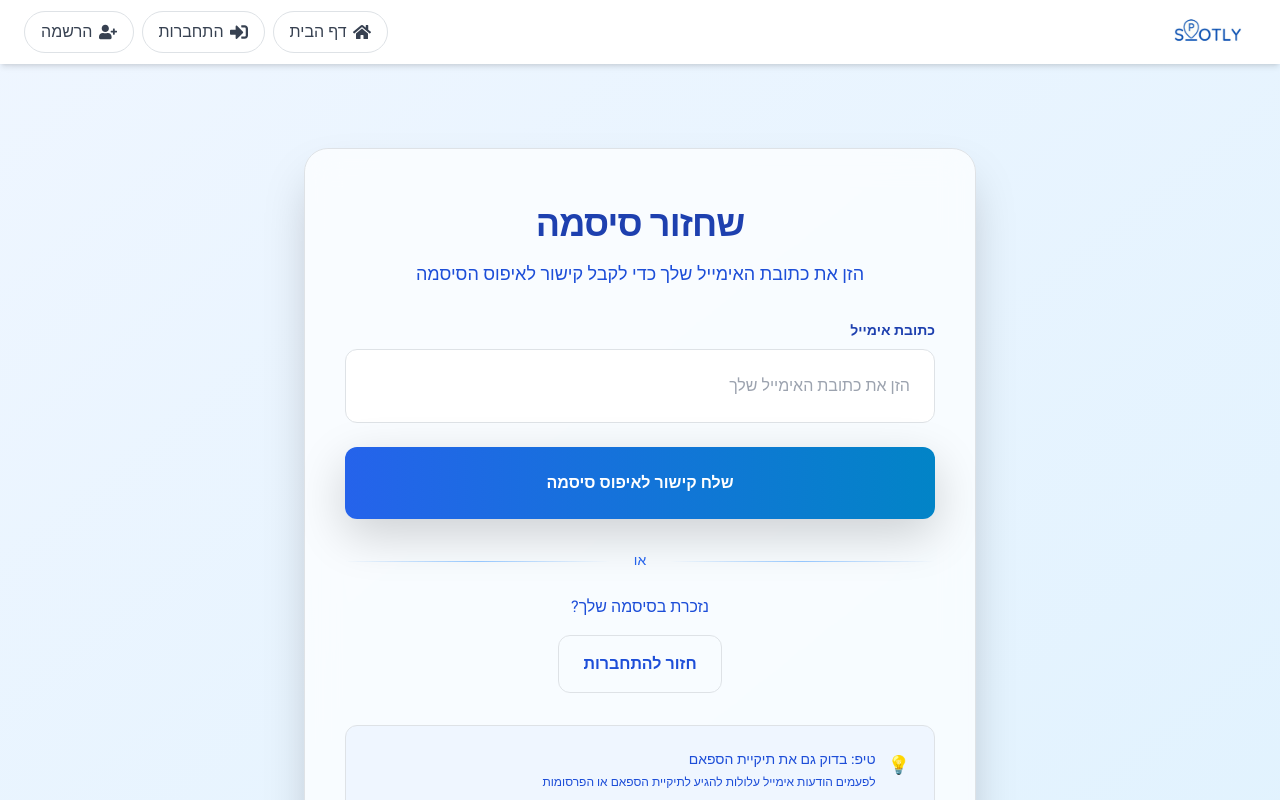
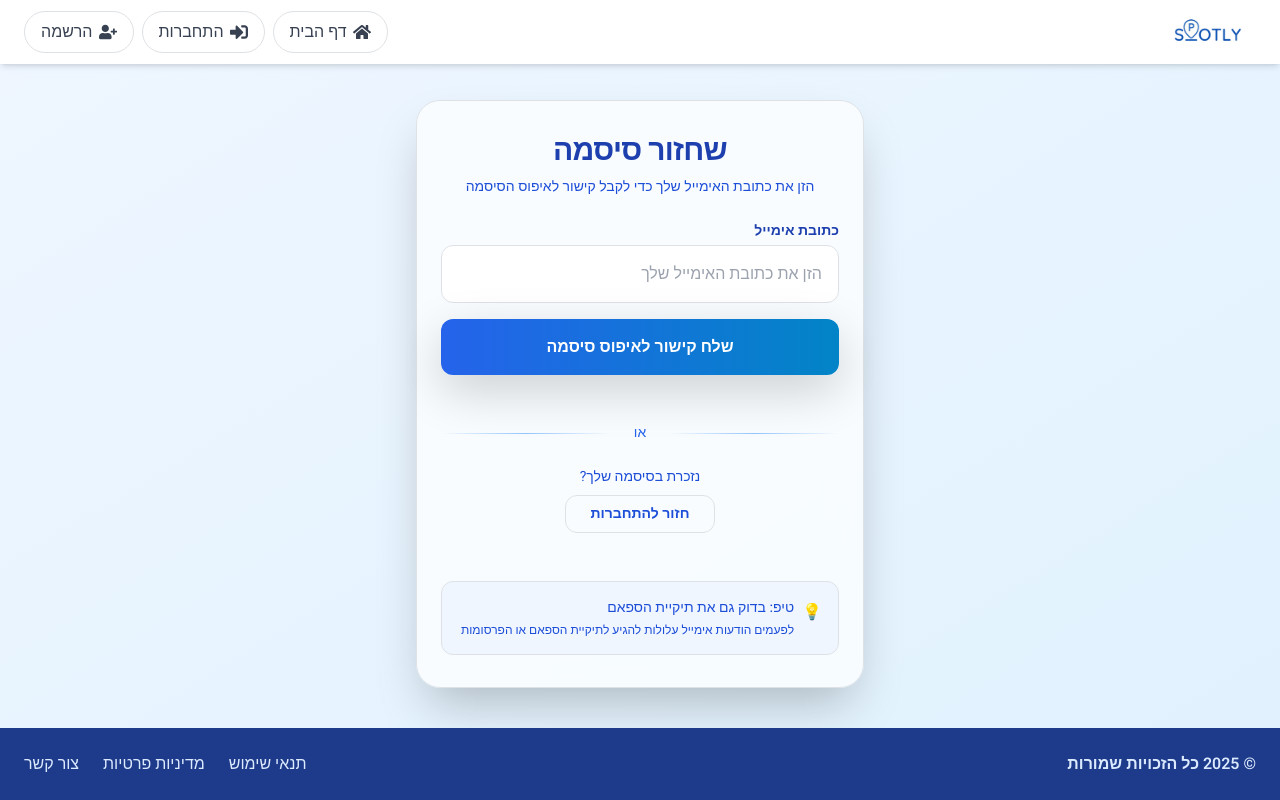
Before and after one commit to NirGeron98/Spotly, a React (Create React App) app in the folder client/: page /forgot-password in a window 1280 px wide. Shown: the top 800 px of the page. Built offline with nearby package versions, Linux system fonts and the light colour scheme; no server answers.

Commit message:
changed forgotPassword's style

```diff
--- a/client/src/pages/ForgotPassword.js
+++ b/client/src/pages/ForgotPassword.js
@@ -38,47 +38,47 @@ const ForgotPassword = ({ loggedIn, setLoggedIn, isRegistering }) => {
         setLoggedIn={setLoggedIn}
         isRegistering={isRegistering}
       />
-      <main className="flex-1 relative z-10 py-20">
+      <main className="flex-1 relative z-10 py-8">
         <div className="container mx-auto px-6">
-          <div className="max-w-2xl mx-auto w-full">
-            <div className="bg-white/70 backdrop-blur-lg border border-blue-100 rounded-3xl shadow-2xl px-10 py-14 transition-all duration-500">
-              <div className="text-center mb-8">
-                <h1 className="text-4xl font-extrabold text-blue-800 mb-3 tracking-tight">
+          <div className="max-w-md mx-auto w-full">
+            <div className="bg-white/70 backdrop-blur-lg border border-blue-100 rounded-3xl shadow-2xl px-6 py-8 transition-all duration-500">
+              <div className="text-center mb-6">
+                <h1 className="text-3xl font-extrabold text-blue-800 mb-2 tracking-tight">
                   שחזור סיסמה
                 </h1>
-                <p className="text-blue-700 font-medium text-base sm:text-lg">
+                <p className="text-blue-700 font-medium text-sm">
                   הזן את כתובת האימייל שלך כדי לקבל קישור לאיפוס הסיסמה
                 </p>
               </div>
 
               {message && (
-                <div className="mb-6 bg-green-100 border border-green-300 text-green-700 px-4 py-3 rounded-xl">
+                <div className="mb-4 bg-green-100 border border-green-300 text-green-700 px-3 py-2 rounded-xl">
                   <div className="flex items-center">
-                    <span className="text-lg ml-2">✅</span>
+                    <span className="text-base ml-2">✅</span>
                     <span className="text-sm font-medium">{message}</span>
                   </div>
                 </div>
               )}
 
               {error && (
-                <div className="mb-6 bg-red-100 border border-red-300 text-red-700 px-4 py-3 rounded-xl">
+                <div className="mb-4 bg-red-100 border border-red-300 text-red-700 px-3 py-2 rounded-xl">
                   <div className="flex items-center">
-                    <span className="text-lg ml-2">❌</span>
+                    <span className="text-base ml-2">❌</span>
                     <span className="text-sm font-medium">{error}</span>
                   </div>
                 </div>
               )}
 
-              <form onSubmit={handleSubmit} className="space-y-6">
+              <form onSubmit={handleSubmit} className="space-y-4">
                 <div>
-                  <label className="block text-sm font-semibold text-blue-800 mb-2">
+                  <label className="block text-sm font-semibold text-blue-800 mb-1">
                     כתובת אימייל
                   </label>
                   <input
                     type="email"
                     value={email}
                     onChange={(e) => setEmail(e.target.value)}
-                    className="w-full px-4 py-4 bg-white border border-blue-200 rounded-xl focus:outline-none focus:ring-2 focus:ring-blue-300 focus:border-blue-400 placeholder-gray-400 text-gray-800"
+                    className="w-full px-3 py-3 bg-white border border-blue-200 rounded-xl focus:outline-none focus:ring-2 focus:ring-blue-300 focus:border-blue-400 placeholder-gray-400 text-gray-800"
                     placeholder="הזן את כתובת האימייל שלך"
                     required
                   />
@@ -87,7 +87,7 @@ const ForgotPassword = ({ loggedIn, setLoggedIn, isRegistering }) => {
                 <button
                   type="submit"
                   disabled={isLoading}
-                  className="w-full bg-gradient-to-r from-blue-600 to-sky-600 hover:from-blue-700 hover:to-sky-700 text-white font-semibold py-4 px-6 rounded-xl focus:outline-none focus:ring-2 focus:ring-blue-300 transition-all duration-300 hover:scale-105 active:scale-95 shadow-lg hover:shadow-xl disabled:opacity-70 disabled:cursor-not-allowed disabled:transform-none"
+                  className="w-full bg-gradient-to-r from-blue-600 to-sky-600 hover:from-blue-700 hover:to-sky-700 text-white font-semibold py-3 px-6 rounded-xl focus:outline-none focus:ring-2 focus:ring-blue-300 transition-all duration-300 hover:scale-105 active:scale-95 shadow-lg hover:shadow-xl disabled:opacity-70 disabled:cursor-not-allowed disabled:transform-none"
                 >
                   {isLoading ? (
                     <div className="flex items-center justify-center">
@@ -100,7 +100,7 @@ const ForgotPassword = ({ loggedIn, setLoggedIn, isRegistering }) => {
                 </button>
               </form>
 
-              <div className="mt-8 flex items-center">
+              <div className="mt-5 flex items-center">
                 <div className="flex-1 h-px bg-gradient-to-r from-transparent via-blue-300 to-transparent"></div>
                 <span className="px-4 text-sm text-blue-600 font-medium">
                   או
@@ -108,21 +108,21 @@ const ForgotPassword = ({ loggedIn, setLoggedIn, isRegistering }) => {
                 <div className="flex-1 h-px bg-gradient-to-r from-transparent via-blue-300 to-transparent"></div>
               </div>
 
-              <div className="mt-6 text-center">
-                <p className="text-blue-700 mb-3">נזכרת בסיסמה שלך?</p>
+              <div className="mt-4 text-center">
+                <p className="text-blue-700 mb-2 text-sm">נזכרת בסיסמה שלך?</p>
                 <button
                   type="button"
                   onClick={() => window.history.back()}
-                  className="inline-flex items-center px-6 py-3 border border-blue-300 text-blue-700 font-semibold rounded-xl hover:bg-blue-100 transition-all duration-300"
+                  className="inline-flex items-center px-4 py-2 border border-blue-300 text-blue-700 font-semibold rounded-xl hover:bg-blue-100 transition-all duration-300 text-sm"
                 >
                   חזור להתחברות
                 </button>
               </div>
 
               {/* Info Box */}
-              <div className="mt-8 p-4 bg-blue-50 rounded-xl border border-blue-200">
+              <div className="mt-5 p-3 bg-blue-50 rounded-xl border border-blue-200">
                 <div className="flex items-start">
-                  <span className="text-blue-600 text-lg ml-3 mt-0.5">💡</span>
+                  <span className="text-blue-600 text-base ml-2 mt-0.5">💡</span>
                   <div className="text-blue-700">
                     <p className="text-sm font-medium mb-1">
                       טיפ: בדוק גם את תיקיית הספאם
```
